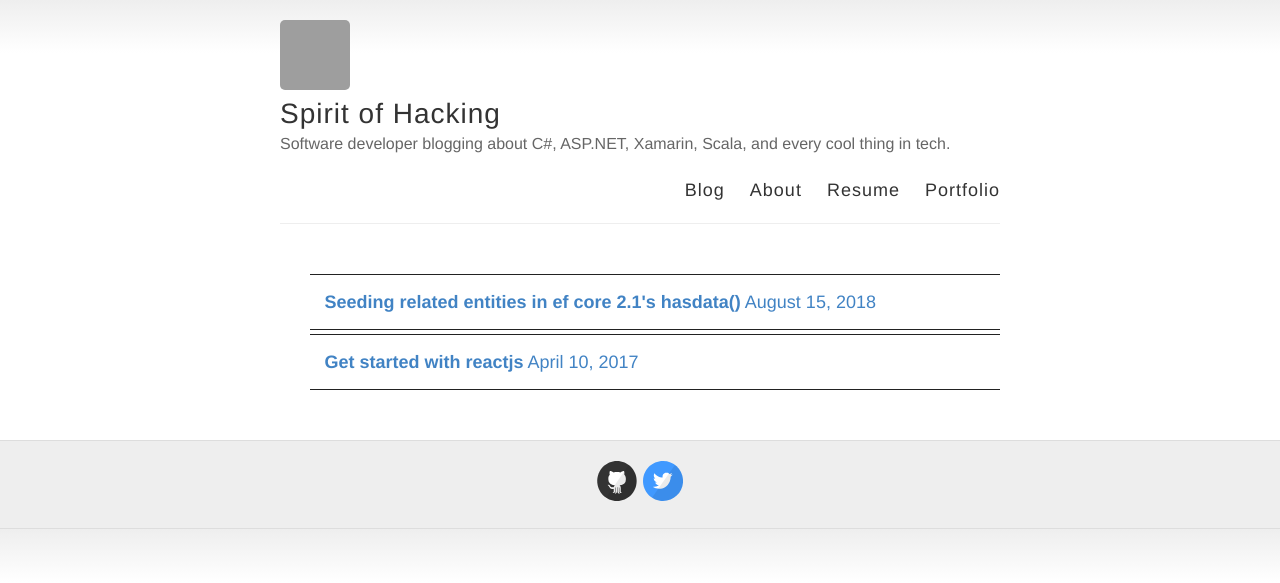
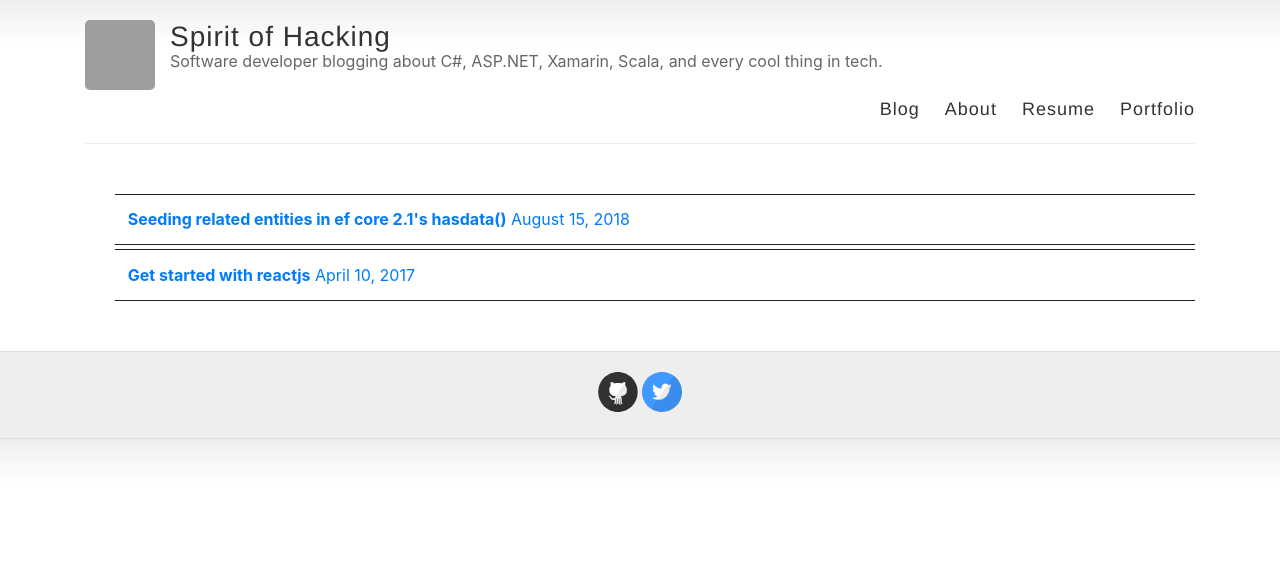
Before and after one commit to yeleywale/yeleywale.github.io, a Jekyll site: the page built from index.html, in a window 1280 px wide. Shown: the top 583 px of the page. Built offline with Jekyll 4.4.1, drawn with Linux system fonts in a browser that asks for light colours; some web fonts are replaced; grey boxes are pictures that could not be loaded.

Commit message:
Add bootstrap

```diff
--- a/_layouts/default.html
+++ b/_layouts/default.html
@@ -12,10 +12,8 @@
     <![endif]-->
 
     <link rel="stylesheet" type="text/css" href="{{ site.baseurl }}/style.css" />
+    <link rel="stylesheet" href="https://stackpath.bootstrapcdn.com/bootstrap/4.1.3/css/bootstrap.min.css" integrity="sha384-MCw98/SFnGE8fJT3GXwEOngsV7Zt27NXFoaoApmYm81iuXoPkFOJwJ8ERdknLPMO" crossorigin="anonymous">
     <link rel="alternate" type="application/rss+xml" title="{{ site.name }} - {{ site.description }}" href="{{ site.baseurl }}/feed.xml" />
-
-
-    <!-- Created with Jekyll Now - http://github.com/barryclark/jekyll-now -->
   </head>
 
   <body>
--- a/style.scss
+++ b/style.scss
@@ -249,6 +249,7 @@
       border-top: 1px solid $darkerGray;
       list-style-type: none;
       margin-top: 4px;
+      text-align: justify;
 
     }
   }
```
